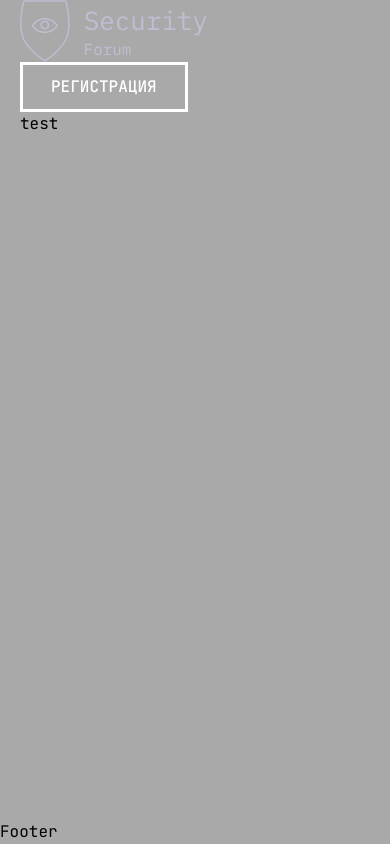
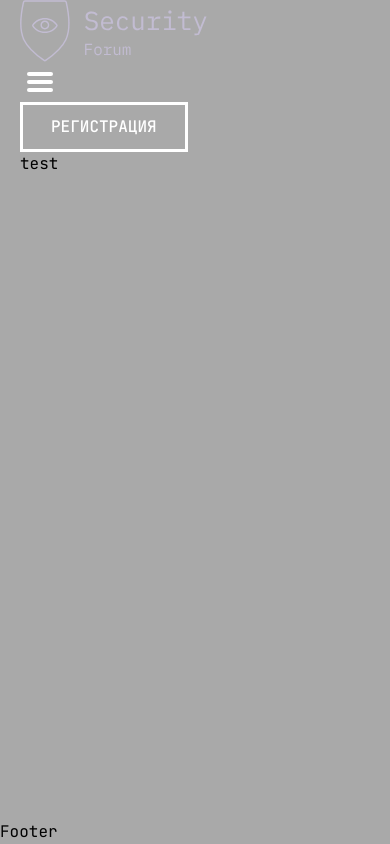
Before and after one commit to mkworkingman/alpha-test, a React (Create React App) app: page / in a window 390 px wide. Built offline with nearby package versions, Linux system fonts and the light colour scheme.

Commit message:
[master] Hamburger menu btn

```diff
--- a/src/components/layout/Header.js
+++ b/src/components/layout/Header.js
@@ -1,14 +1,26 @@
-import React from 'react'
+import React, { useState } from 'react'
 import './header.scss'
 import logo from '../../images/logo.svg';
 import { RegistrationBtn } from '../RegistrationBtn';
 
 export const Header = () => {
+  const [openMenu, setOpenMenu] = useState(false)
+
   return (
     <header className="header">
       <nav className="container">
-        <img className="logo" src={logo} alt="logo" />
-        <RegistrationBtn />
+        <img className="header__logo" src={logo} alt="logo" />
+        <div
+          className={
+            openMenu ? "hamburger-icon hamburger-icon--active" : "hamburger-icon"
+          }
+          onClick={() => setOpenMenu(!openMenu)}
+        >
+          <div className="hamburger-icon__lines"></div>
+        </div>
+        <div className="hamburger-menu">
+          <RegistrationBtn />
+        </div>
       </nav>
     </header>
   )
--- a/src/components/layout/header.scss
+++ b/src/components/layout/header.scss
@@ -3,7 +3,56 @@
   top: 0;
   left: 0;
 
-  .logo {
+  &__logo {
     width: 188px;
   }
+
+  .hamburger-icon {
+    width: 40px;
+    height: 40px;
+    display: flex;
+    align-items: center;
+    justify-content: center;
+
+    &__lines {
+      width: 26px;
+      height: 4px;
+      border-radius: 10px;
+      background-color: var(--white);
+      position: relative;
+      transition: background-color 200ms;
+
+      &::before,
+      &::after {
+        content: '';
+        position: absolute;
+        left: 0;
+        top: 0;
+        width: 26px;
+        height: 4px;
+        border-radius: 10px;
+        background-color: var(--white);
+        top: 8px;
+        transition: transform 200ms, top 200ms;
+      }
+
+      &::after {
+        top: -8px;
+      }
+    }
+
+    &--active .hamburger-icon__lines {
+      background-color: transparent;
+
+      &::before {
+        transform: rotateZ(-45deg);
+        top: 0;
+      }
+
+      &::after {
+        transform: rotateZ(45deg);
+        top: 0;
+      }
+    }
+  }
 }
```
